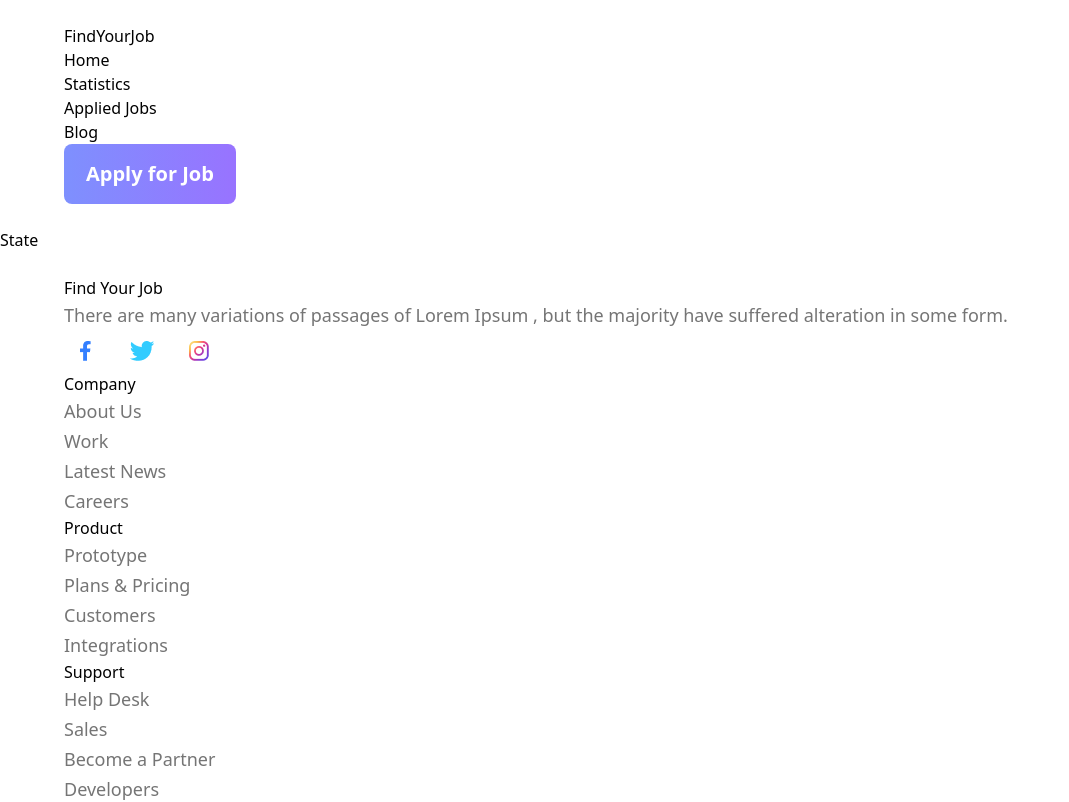
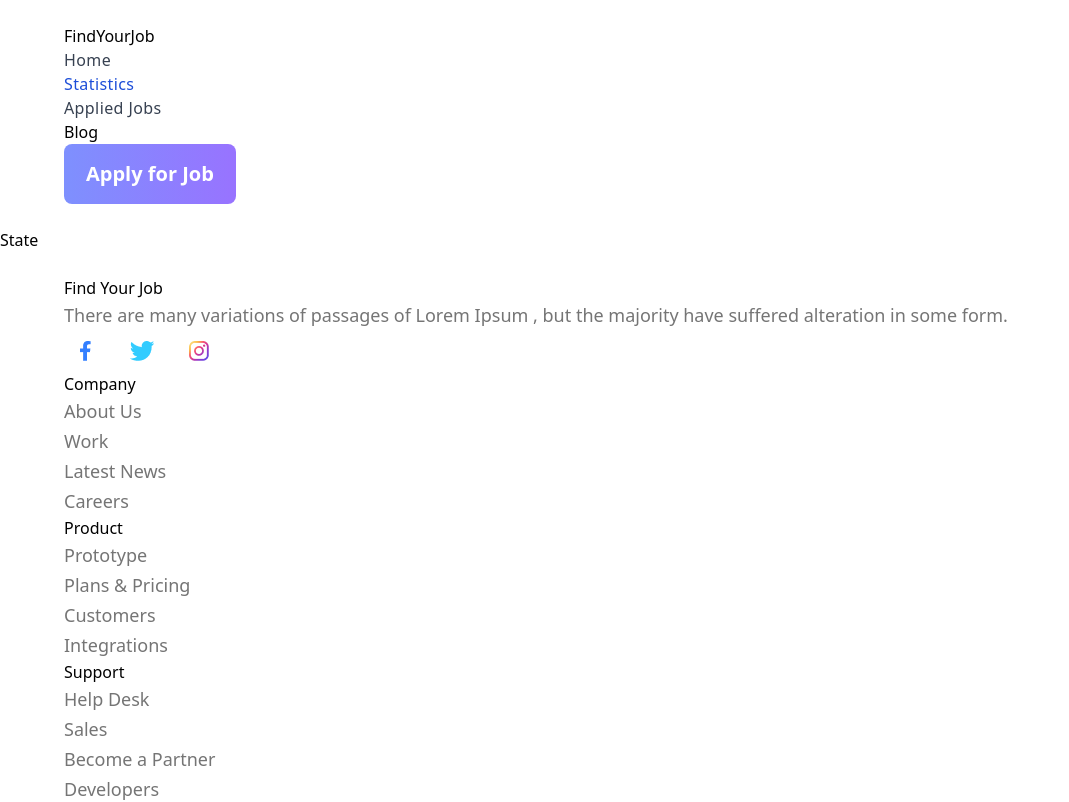
Before and after one commit to AbdurRahman1-Dev/career-hub, a React (Vite) app: page /statistics in a window 1280 px wide. Shown: the top 802 px of the page, without its empty margins (0-1069 px from the left). Built offline with nearby package versions, Linux system fonts and the light colour scheme.

Commit message:
footer component added

```diff
--- a/src/Components/FeaturedJobs/Job.jsx
+++ b/src/Components/FeaturedJobs/Job.jsx
@@ -1,5 +1,6 @@
 import React from 'react';
 import { MapPinIcon, CurrencyDollarIcon } from '@heroicons/react/24/solid'
+import { Link } from 'react-router-dom';
 
 const Job = ({job}) => {
   return (
@@ -14,7 +15,7 @@ const Job = ({job}) => {
         <p className='primary-text'> <span><MapPinIcon className="h-6 w-6 text-gray-400 inline-block" /></span> {job.location}</p>
         <p className='primary-text'><CurrencyDollarIcon className="h-6 w-6 text-gray-400 inline-block"/> {job.salary}</p>
       </div>
-      <button className='btn'>View Details</button>
+      <Link to={'jobdetails'}><button className='btn'>View Details</button></Link>
       </div>
     </div>
   );
--- a/src/Components/FeaturedJobs/Jobs.jsx
+++ b/src/Components/FeaturedJobs/Jobs.jsx
@@ -16,10 +16,12 @@ const Jobs = ({jobs}) => {
      steJobs(jobs)
   }
 
-  console.log(someJobs);
+
+
+
   return (
     <div>
-      <div className='text-center'>
+      <div className='text-center py-6'>
      <h1 className='text-4xl font-semibold'>Featured Jobs</h1>
       <p className='primary-text py-3'>Explore thousands of job opportunities with all the information you need. Its your future</p>
      </div>
--- /dev/null
+++ b/src/Components/JobDetails/JobDetails.jsx
@@ -0,0 +1,13 @@
+import React from 'react';
+import { useParams } from 'react-router-dom';
+
+const JobDetails = () => {
+
+  return (
+    <div>
+      hello
+    </div>
+  );
+};
+
+export default JobDetails;
--- a/src/Components/Navbar.jsx
+++ b/src/Components/Navbar.jsx
@@ -9,10 +9,11 @@ const Navbar = () => {
           <h2 className='text-4xl font-bold text-zinc-900'>FindYourJob</h2>
         </div>
         <div className="menu">
-          <ul className='flex justify-center items-center gap-6 md:text-lg text-sm font-semibold py-3'>
-           <NavLink to={'/'}> <li>Home</li></NavLink>
-            <Link to={'/statistics'}><li>Statistics</li></Link>
-            <li>Applied Jobs</li>
+          <ul className='flex justify-center items-center gap-6 py-3'>
+          <li><NavLink className={({isActive}) => (isActive) ? 'active' : 'default'} to={'/'}>Home</NavLink></li>
+
+            <li> <NavLink to='/statistics' className={({isActive}) => (isActive) ? 'active' : 'default' }>Statistics</NavLink></li>
+            <li> <NavLink to='/appliedjobs' className={({isActive}) => (isActive) ? 'active' : 'default' }>Applied Jobs</NavLink></li>
             <li>Blog</li>
           </ul>
         </div>
--- a/src/index.css
+++ b/src/index.css
@@ -28,3 +28,11 @@
 .primary-bg-color{
   background-color: #7e8ffe21;
 }
+
+.active{
+  @apply font-medium tracking-wide text-blue-700 transition-colors duration-200 hover:text-blue-400
+}
+
+.default{
+  @apply font-medium tracking-wide text-gray-700 transition-colors duration-200 hover:text-blue-400
+}
--- a/src/main.jsx
+++ b/src/main.jsx
@@ -9,6 +9,7 @@ import {
 import Navbar from './Components/Navbar';
 import Home from './Components/Home';
 import Statistics from './Components/Statistics';
+import JobDetails from './Components/JobDetails/JobDetails';
 
 const router = createBrowserRouter([
   {
@@ -19,6 +20,11 @@ const router = createBrowserRouter([
         path: "/",
         element: <Home/>,
         loader: () => fetch('FeaturedJobs.json')
+      },
+      {
+        path:'/jobdetails/:id',
+        element: <JobDetails/>,
+        // loader: ({params}) => fetch('FeaturedJobs.json')
       },
       {
         path: 'statistics',
```
